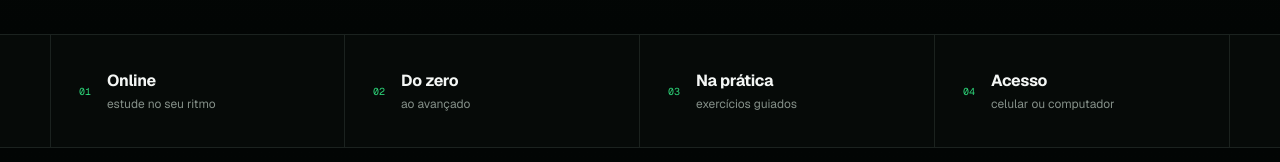
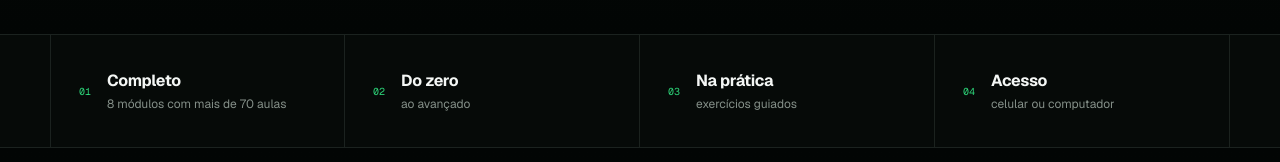
Before and after one commit to MindLone/excel-avancado, a Next.js app: page / in a window 1280 px wide. Shown: the part 746-908 px from the top of the page. Built offline with nearby package versions, Linux system fonts and the light colour scheme; no server answers.

Commit message:
Update benefits array in site-client.tsx
melhoria da informação

```diff
--- a/app/site-client.tsx
+++ b/app/site-client.tsx
@@ -19,7 +19,7 @@ function CheckIcon() {
 }
 
 const benefits = [
-  ["Online", "estude no seu ritmo"],
+  ["Completo", "8 módulos com mais de 70 aulas"],
   ["Do zero", "ao avançado"],
   ["Na prática", "exercícios guiados"],
   ["Acesso", "celular ou computador"],
```
